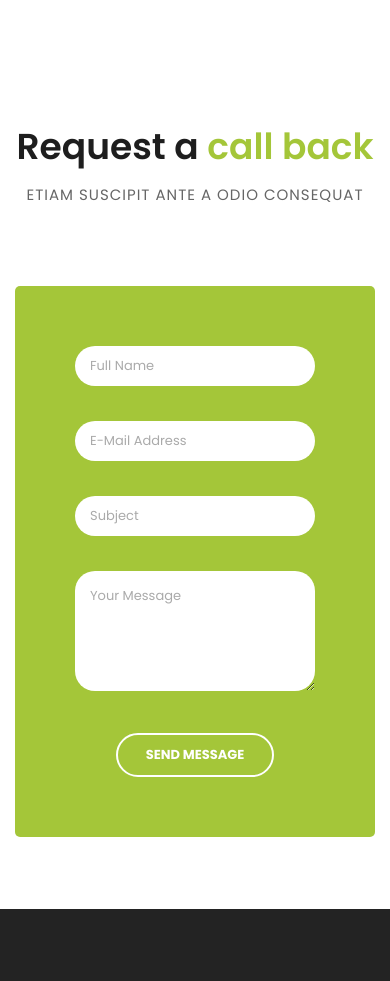
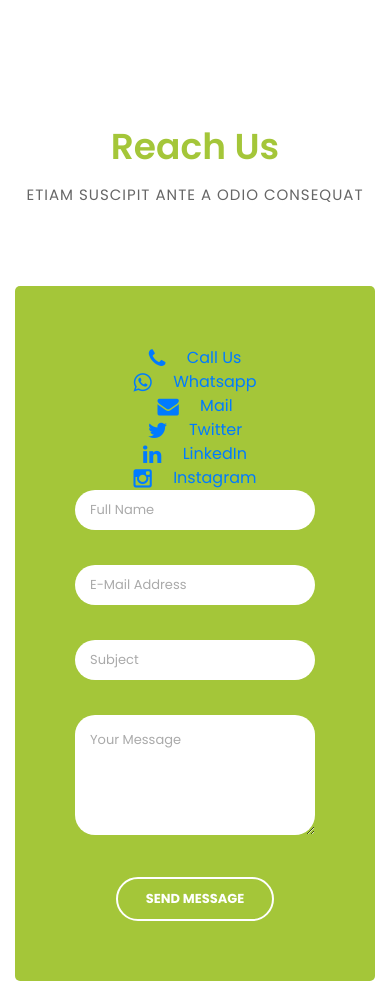
Before and after one commit to goelpuneet25/stepacto-repair-front-end, a plain HTML site: page index.html in a window 390 px wide. Shown: the part 6380-7361 px from the top of the page. Drawn offline with Linux system fonts and the light colour scheme.

Commit message:
added contact us better ui index.html

```diff
--- a/index.html
+++ b/index.html
@@ -42,12 +42,12 @@
 <!-- ***** Preloader End ***** -->
 
 <!-- Header -->
-<div class="sub-header">
+<!-- <div class="sub-header">
     <div class="container">
         <div class="row">
             <div class="col-md-8 col-xs-12">
                 <ul class="left-info">
-                    <!-- <li><a href="#"><i class="fa fa-clock-o"></i>Mon-Fri 09:00-17:00</a></li> -->
+                    <li><a href="#"><i class="fa fa-clock-o"></i>Mon-Fri 09:00-17:00</a></li>
                     <li><a href="tel:+917289902126"><i class="fa fa-phone"></i>+91 728-990-2126</a></li>
                 </ul>
             </div>
@@ -61,7 +61,7 @@
             </div>
         </div>
     </div>
-</div>
+</div> -->
 
 <header class="">
     <nav class="navbar navbar-expand-lg">
@@ -337,12 +337,30 @@
         <div class="row">
             <div class="col-md-12">
                 <div class="section-heading">
-                    <h2>Request a <em>call back</em></h2>
+                    <h2><em>Reach Us</em></h2>
                     <span>Etiam suscipit ante a odio consequat</span>
                 </div>
             </div>
             <div class="col-md-12">
                 <div class="contact-form">
+                    <div class="row">
+                        <div class="col-md-3">
+                            <div class="social-media-contacts">
+                                <ul>
+                                    <li><a href="tel:+917289902126"><i class="fa fa-phone fa-lg"></i> &nbsp; &nbsp; Call
+                                        Us</a></li>
+                                    <li><a href="#"><i class="fa fa-whatsapp fa-lg"></i> &nbsp; &nbsp; Whatsapp</a></li>
+                                    <li><a href="mailto:goelpuneet25@gmail.com"><i class="fa fa-envelope fa-lg"></i>
+                                        &nbsp; &nbsp; Mail</a></li>
+                                    <li><a href="#"><i class="fa fa-twitter fa-lg"></i> &nbsp; &nbsp; Twitter</a></li>
+                                    <li><a href="#"><i class="fa fa-linkedin fa-lg"></i> &nbsp; &nbsp; LinkedIn</a></li>
+                                    <li><a href="#"><i class="fa fa-instagram fa-lg"></i> &nbsp; &nbsp; Instagram</a>
+                                    </li>
+                                </ul>
+                            </div>
+                        </div>
+                        <div class="col-md-9">
+                            <div class="contact-form-custom">
                                 <form id="contact" action="" method="post">
                                     <div class="row">
                                         <div class="col-lg-4 col-md-12 col-sm-12">
@@ -371,11 +389,16 @@
                                         </div>
                                         <div class="col-lg-12">
                                             <fieldset>
-                                    <button type="submit" id="form-submit" class="border-button">Send Message</button>
+                                                <button type="submit" id="form-submit" class="border-button">Send
+                                                    Message
+                                                </button>
                                             </fieldset>
                                         </div>
                                     </div>
                                 </form>
+                            </div>
+                        </div>
+                    </div>
                 </div>
             </div>
         </div>
```
Lines whose indentation alone changed are shown as unchanged.
